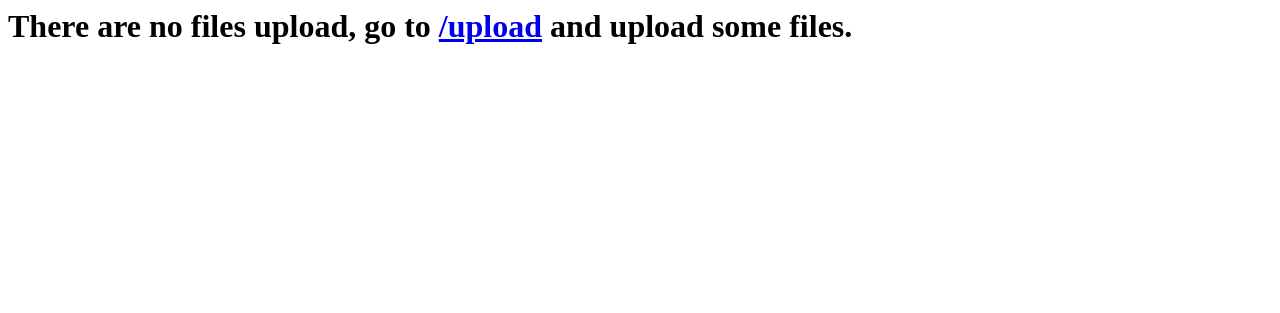
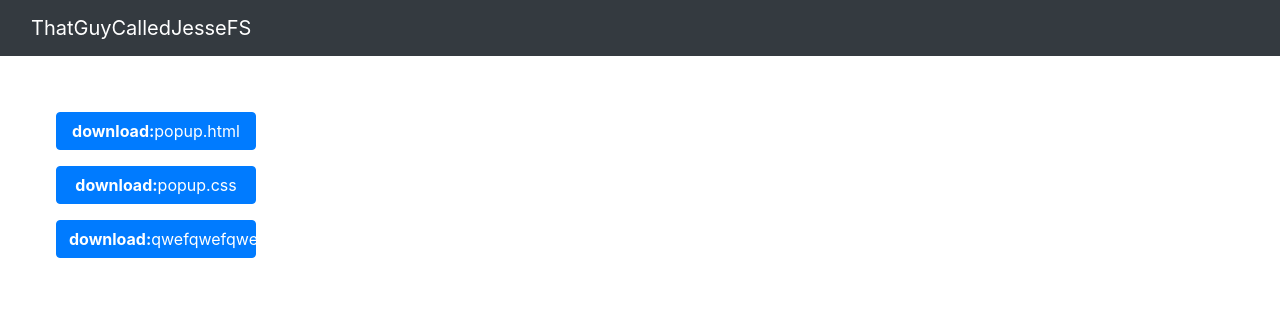
Before and after one commit to ThatGuyCalledJesse/fileserver, a Flask app: page /download in a window 1280 px wide. Shown: the top 313 px of the page. Run offline with Flask 3, Linux system fonts and the light colour scheme; some libraries are stand-ins or nearby versions.

Commit message:
ameliored the download page and logic behind the route; made download route return an html page with server side rendering using jinja2, and use url parameters

```diff
--- a/server.py
+++ b/app.py
@@ -1,4 +1,4 @@
-from flask import Flask, request, redirect, url_for, send_file, flash, render_template
+from flask import Flask, request, redirect, url_for, send_file, flash, render_template, send_from_directory
 from werkzeug.utils import secure_filename
 from clear_files import clear_files
 from buttons import create_buttons
@@ -29,14 +29,17 @@ def home():
 
 
 # This route and function creates the download page and calls the create_buttons function for the HTML code
-@app.route('/download', methods=['GET', 'POST'])
-def download_page():
+@app.route("/download", defaults={'filename': None})
+@app.route('/download/<filename>')
+def download(filename):
     files = os.listdir(app.config['UPLOAD_FOLDER'])
-    if request.method == 'POST':
-        for file in files:
-            if request.form.get(f'{file}') == f'{file}':
-                return send_from_directory(app.config['UPLOAD_FOLDER'], f'{file}')
-    return create_buttons(files)
+    if filename is None:
+        return render_template("download.jinja", files=files)
+    else:
+        if filename in files:
+            return send_from_directory(app.config['UPLOAD_FOLDER'], filename)
+        else:
+            return "File not found", 404
 
 
 # This route and function creates the upload page and calls the clear file function
--- a/templates/index.html
+++ b/templates/download.jinja
@@ -11,20 +11,19 @@
 <body class="position-relative w-100 h-100">
     <nav class="navbar navbar-expand-lg navbar-dark bg-dark">
         <div class="container-fluid">
-          <a class="navbar-brand" href="#">ThatGuyCalledJesseFS</a>
+          <a class="navbar-brand" href="/">ThatGuyCalledJesseFS</a>
         </div>
 
     </nav>
 
-    <div class="container">
-        <div class="card text-center">
-            <div class="card-body">
-                <h5 class="card-title font-weight-bold">Welcome to ThatGuyCalledJesseFS</h5>
-                <p class="card-text w-50 my-4 mx-auto">This is a simple file server that allows you to upload and download files.</p>
-                <a href="/upload" class="btn btn-primary">Upload a file</a>
-                <a href="/download" class="btn btn-primary">Download a file</a>
-            </div>
-        </div>
+    <div class="p-5 d-flex flex-column">
+    {%if files != None %}
+        {% for file in files %}
+            <a href="{{ url_for('download', filename=file) }}" class="btn btn-primary m-2 text-wrap" style="max-width: 200px; min-height: fit-content; text-wrap: wrap"><strong>download:</strong>{{ file }}</a>
+        {% endfor %}
+    {% else %}
+        <h1 class="text-center">There are no files upload, go to <a href="/upload">/upload</a> and upload some files.
+    {% endif %}
+    </div>
 </body>
 </html>
-</html>
```
Also changed, not shown: uploads/popup.html (added, +13 -0 lines), clear_files.py (line endings or trailing spaces), uploads/popup.css (added), uploads/qwefqwefqwefqwefqwefqwefqwefqwefqwefqwe.txt (added), 1 other file.
